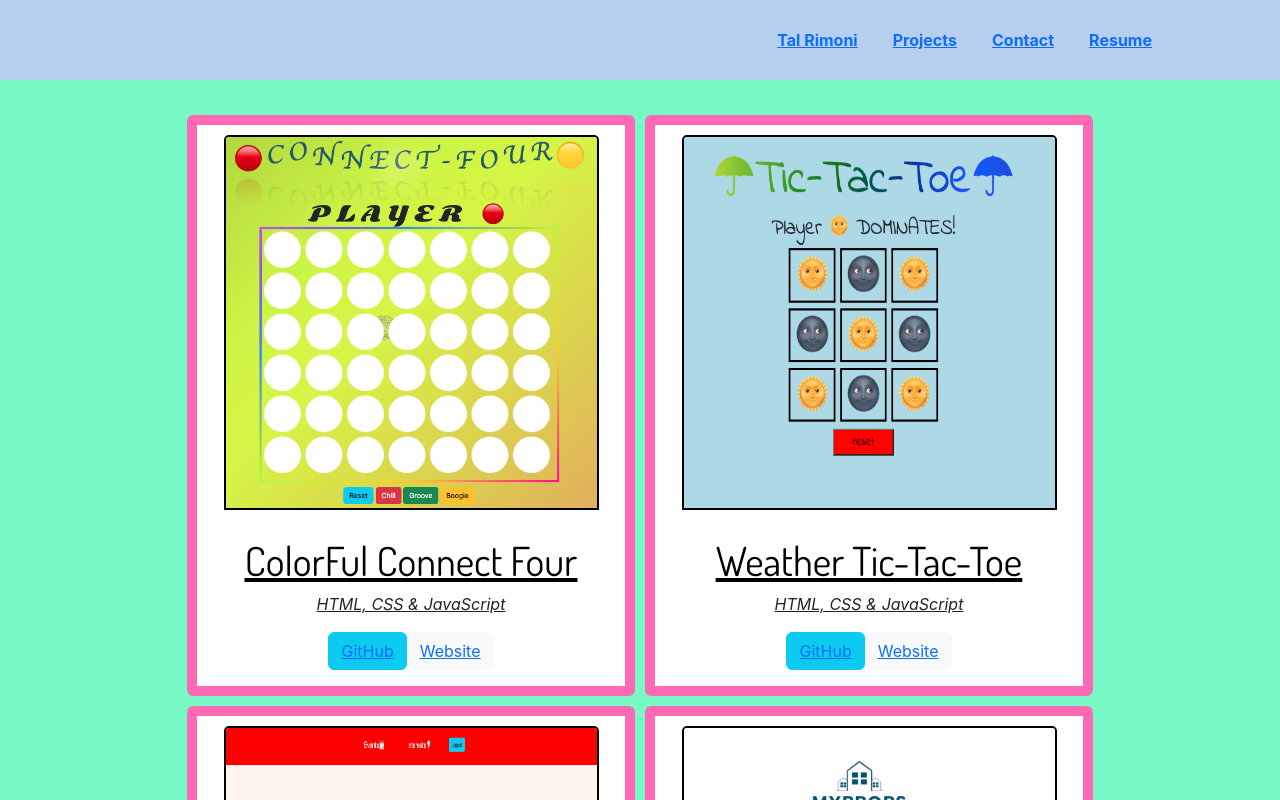
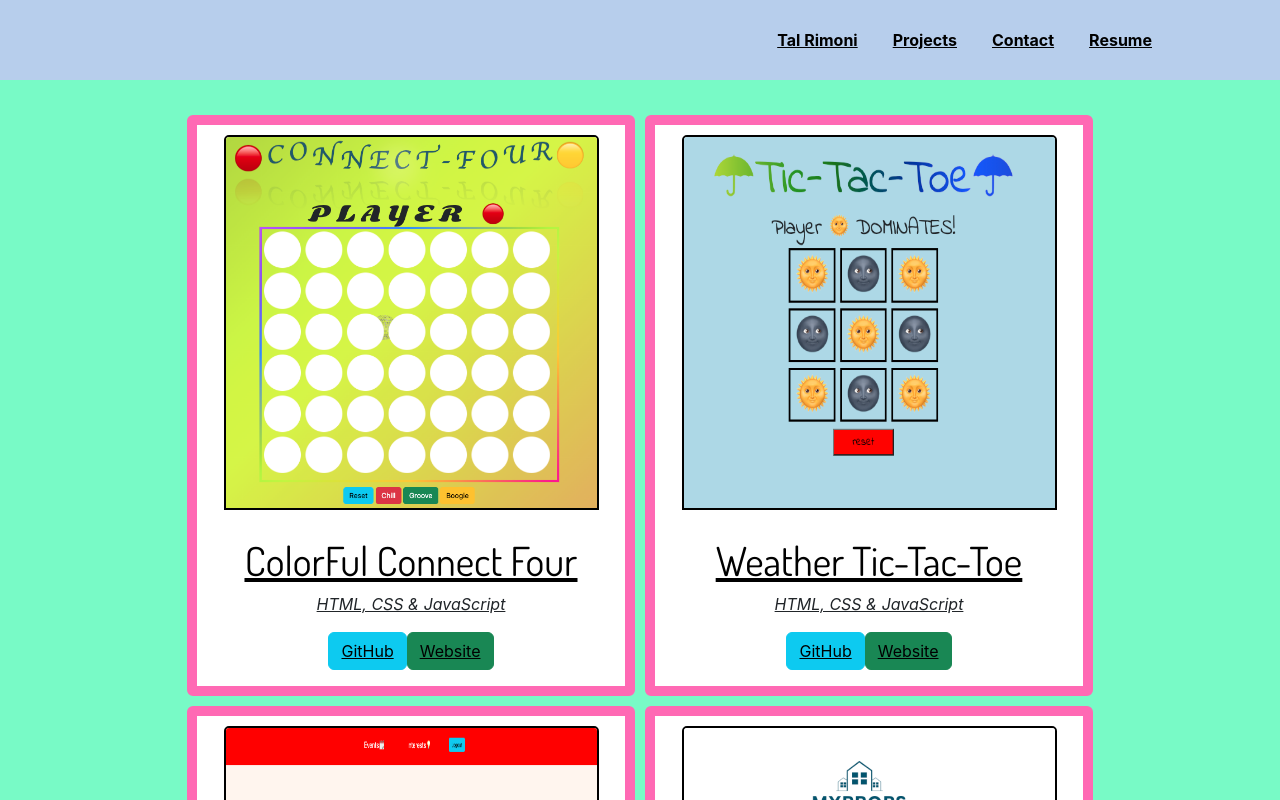
Before and after one commit to trimoni/portfolio-rimoni, a React (Create React App) app: page /projects in a window 1280 px wide. Shown: the top 800 px of the page. Built offline with nearby package versions, Linux system fonts and the light colour scheme; the HTML template or start-up script is replaced by a standard one.

Commit message:
change text color

```diff
--- a/src/component/ProjectPreview/ProjectPreview.jsx
+++ b/src/component/ProjectPreview/ProjectPreview.jsx
@@ -17,7 +17,7 @@ const ProjectPreview = (props) => {
               <button className="btn btn-info">
               <a href={props.repositoryLink}>GitHub</a>
               </button>
-              <button className="btn btn-light">
+              <button className="btn btn-success">
               <a href={props.depositoryLink}>Website</a>
             </button>
             </div>
--- a/src/component/ProjectPreview/ProjectPreview.module.css
+++ b/src/component/ProjectPreview/ProjectPreview.module.css
@@ -58,3 +58,7 @@ button:hover {
 .link {
   text-align: center;
 }
+
+a {
+  color: black;
+}
```
